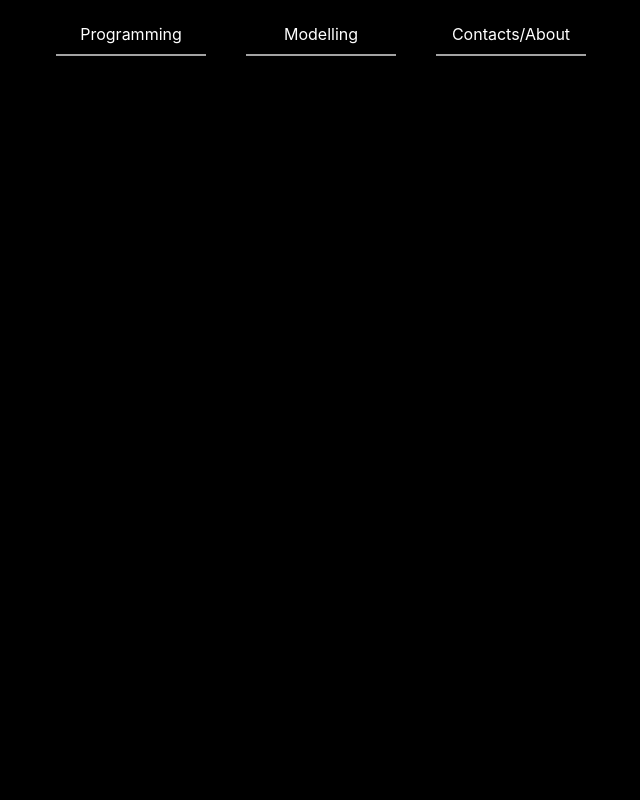
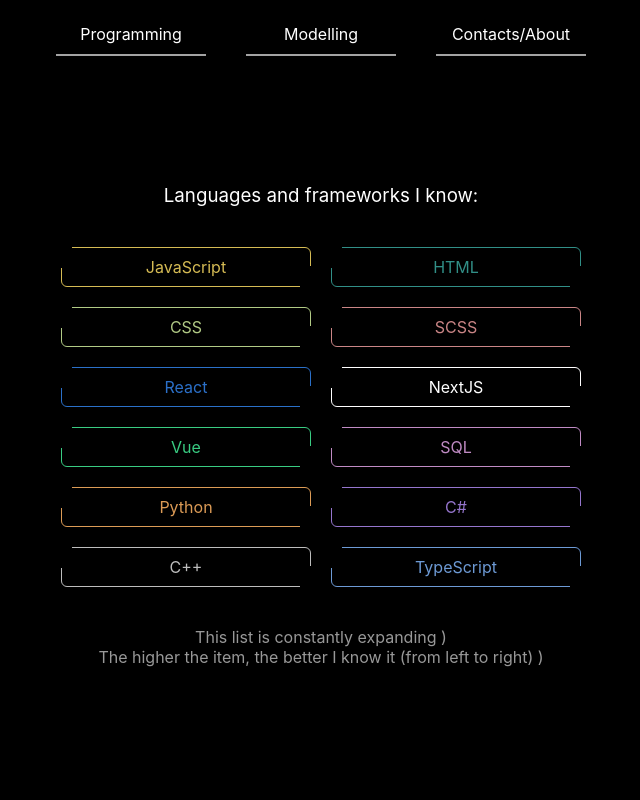
Before and after one commit to Kaktusryak/about-me, a React (Create React App) app: page / in a window 1280 px wide. Shown: the top 800 px of the page, without its empty margins (319-959 px from the left). Built offline with nearby package versions, Linux system fonts and the light colour scheme.

Commit message:
fixed pages

```diff
--- a/package.json
+++ b/package.json
@@ -1,5 +1,5 @@
 {
-  "homepage":"https://kaktusryak.github.io/about-me",
+  "homepage":"https://kaktusryak.github.io/",
   "name": "about-me",
   "version": "0.1.0",
   "private": true,
--- a/src/components/app/App.js
+++ b/src/components/app/App.js
@@ -11,7 +11,7 @@
 
       <BrowserRouter>
         <Routes>
-          <Route index  path="/programming" element={<Programming/>}/>
+          <Route index   element={<Programming/>}/>
           <Route path="/programming" element={<Programming/>}/>
           <Route path="/modelling" element={<Modelling/>}/>
           <Route path="/contacts" element={<Contacts/>}/>
```
